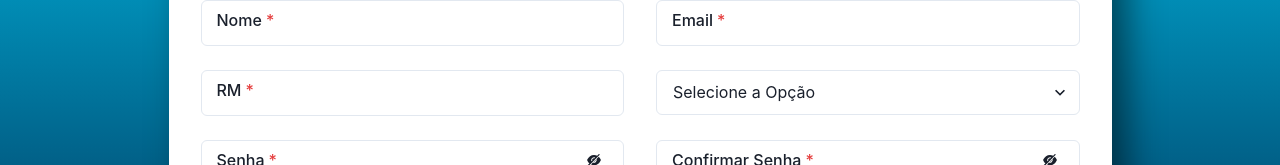
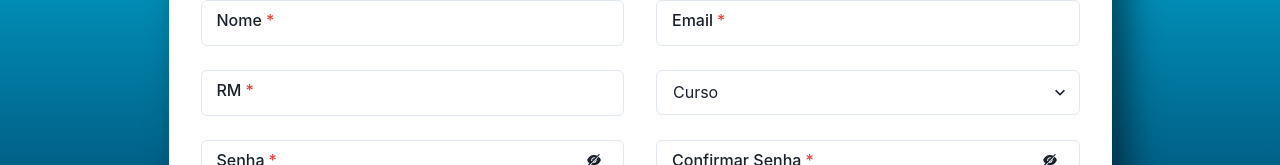
Before and after one commit to GabrieelAraujoo/front-arlock, a React (Create React App) app: page /Cadastro in a window 1280 px wide. Shown: the part 271-436 px from the top of the page. Built offline with nearby package versions, Linux system fonts and the light colour scheme.

Commit message:
fix: placeholders dos selects

```diff
--- a/src/components/Box/BoxArmario.jsx
+++ b/src/components/Box/BoxArmario.jsx
@@ -143,6 +143,7 @@ export function BoxArmario({ armario, setReserva }) {
                 </Text>
                 <SelectLabel
                   label={"Payment"}
+                  placeholder={"Escolha o Pagamento"}
                   options={listPayment}
                   name="payment"
                   id="payment"
--- a/src/components/Select/SelectCurso.jsx
+++ b/src/components/Select/SelectCurso.jsx
@@ -95,7 +95,7 @@ export function SelectLabel({ placeholder, options, ...rest }) {
     <InputGroup display="Flex" flexDir="column" mt="1.5rem" h="35px">
       <Box>
         <FormControl variant="floating" id="first-name" isRequired>
-          <Select placeholder="Selecione a Opção" h="45px" {...rest}>
+          <Select placeholder={placeholder} h="45px" {...rest}>
             {options.map((item) => {
               return (
                 <option key={item.id} value={item.name}>
--- a/src/components/SelectAdm/SelectCurso.jsx
+++ b/src/components/Select/SelectCursoAdm.jsx
@@ -90,7 +90,7 @@ export const theme = extendTheme({
   },
 });
 
-export function SelectLabel({ placeholder, options, ...rest }) {
+export function SelectLabelAdm({ placeholder, options, ...rest }) {
   return (
     <InputGroup display="Flex" flexDir="column" mt="1.5rem" h="35px">
       <Box>
--- a/src/pages/dashboard/Adm/armario_novo.jsx
+++ b/src/pages/dashboard/Adm/armario_novo.jsx
@@ -20,7 +20,7 @@ import {
   errorFormNewLocker,
 } from "../../../utils/baseFormNewLocker";
 import { validateFormNewLocker } from "../../../utils/validateFormNewLocker";
-import { SelectLabel } from "../../../components/SelectAdm/SelectCurso";
+import { SelectLabel } from "../../../components/Select/SelectCurso";
 import { listCursos } from "../../../Mock/listCursos";
 import { InputLabel } from "../../../components/Input/Geral";
 
@@ -130,6 +130,7 @@ function NewArmarios() {
               <Flex w="full" paddingX="1.3rem">
                 <SelectLabel
                   label={"Concurso"}
+                  placeholder={"Curso"}
                   options={listCursos}
                   name="curso"
                   id="curso"
--- a/src/pages/login/CadastroAlunos.jsx
+++ b/src/pages/login/CadastroAlunos.jsx
@@ -152,6 +152,7 @@ export default function CadastroAlunos() {
               <SelectLabel
                 label={"Curso"}
                 options={listCursos}
+                placeholder={"Curso"}
                 name="curso"
                 id="curso"
                 value={userData.curso}
```
